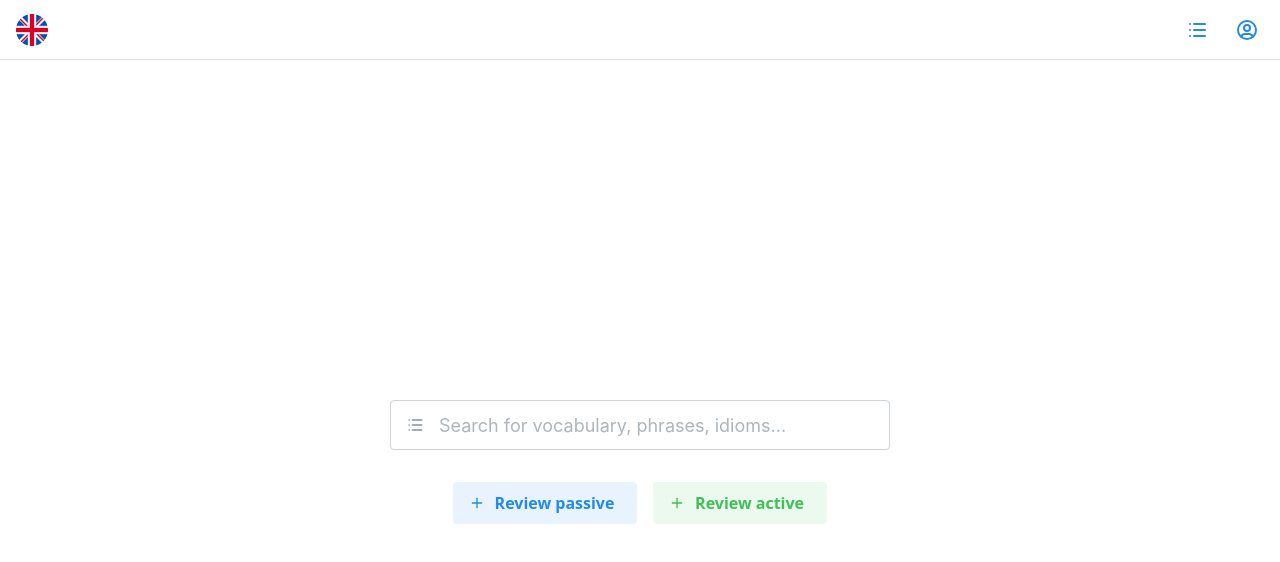
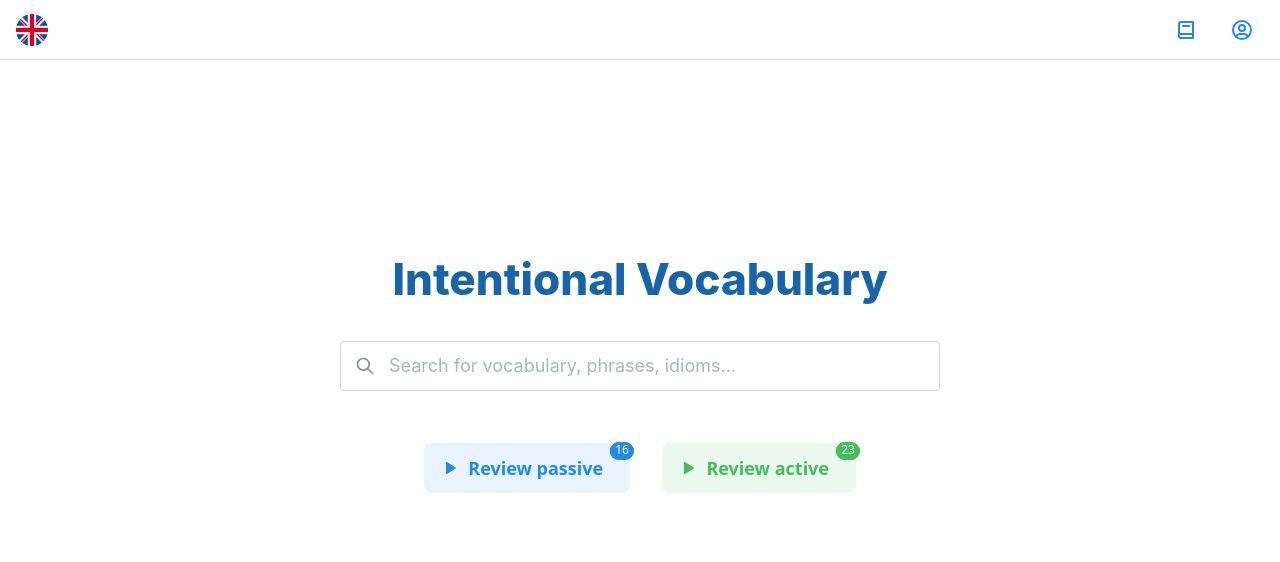
Before and after one commit to ironwolf-2000/Intentional-Vocabulary, a React (Vite) app: page / in a window 1280 px wide. Shown: the top 562 px of the page. Built offline with nearby package versions, Linux system fonts and the light colour scheme.

Commit message:
feat: create Index Page

```diff
--- a/src/pages/IndexPage/IndexPage.tsx
+++ b/src/pages/IndexPage/IndexPage.tsx
@@ -1,6 +1,6 @@
 import { type FC } from 'react';
-import { Button, Group, AppShell, Flex, TextInput, Center, ActionIcon } from '@mantine/core';
-import { IconPlus, IconList, IconUserCircle } from '@tabler/icons-react';
+import { Button, Group, AppShell, Flex, TextInput, ActionIcon, Title, Center, Indicator } from '@mantine/core';
+import { IconSearch, IconPlayerPlayFilled, IconBook2, IconUserCircle } from '@tabler/icons-react'; // Updated imports
 import languageIcon from '@/assets/united-kingdom.png';
 
 export const IndexPage: FC = () => {
@@ -9,41 +9,59 @@ export const IndexPage: FC = () => {
       <AppShell.Header>
         <Flex justify='space-between' align='center' w='100%' h='100%' px='md'>
           <img src={languageIcon} width={32} height={32} alt='Language' />
-          <Flex gap='md'>
-            <ActionIcon variant='subtle' size='lg' aria-label='Vocab list'>
-              <IconList />
+          <Group gap='sm'>
+            <ActionIcon variant='subtle' size='xl' aria-label='Vocab list'>
+              <IconBook2 />
             </ActionIcon>
-            <ActionIcon variant='subtle' size='lg' aria-label='Profile'>
+            <ActionIcon variant='subtle' size='xl' aria-label='Profile'>
               <IconUserCircle />
             </ActionIcon>
-          </Flex>
+          </Group>
         </Flex>
       </AppShell.Header>
 
       <AppShell.Main>
-        <Center h='100%' w='100%' style={{ minHeight: 'calc(100vh - 60px)' }}>
-          <Flex direction='column' align='center' gap='xl' w='100%' style={{ maxWidth: 600 }}>
-            {/* Optional title if needed, but Google-style keeps it minimal */}
-            {/* <Title ta="center" order={1}>Intentional Vocabulary</Title> */}
+        <Center h='100%' w='100%' style={{ minHeight: 'calc(100vh - 240px)' }}>
+          <Flex direction='column' align='center' gap='xl' w='100%' style={{ maxWidth: 800, height: '100%' }}>
+            <Title ta='center' order={1} c='blue.9' size={44} fw={800} tt='capitalize'>
+              Intentional Vocabulary
+            </Title>
 
-            {/* Big search bar */}
             <TextInput
               size='lg'
               placeholder='Search for vocabulary, phrases, idioms...'
               w='100%'
-              style={{ maxWidth: 500 }}
-              leftSection={<IconList size={20} />}
+              style={{ maxWidth: 600 }}
+              leftSection={<IconSearch size={20} />}
             />
 
-            {/* Two buttons below */}
-            <Group gap='md' justify='center'>
-              <Button variant='light' leftSection={<IconPlus size={16} />} color='blue' size='md'>
-                Review passive
-              </Button>
-              <Button variant='light' leftSection={<IconPlus size={16} />} color='green' size='md'>
-                Review active
-              </Button>
-            </Group>
+            {/* Push buttons to bottom */}
+            <Flex direction='column' justify='end' flex={1} w='100%' style={{ marginTop: 20 }}>
+              <Group gap='xl' justify='center'>
+                <Indicator inline label='16' size={18} color='blue' position='top-end' offset={8}>
+                  <Button
+                    variant='light'
+                    leftSection={<IconPlayerPlayFilled size={16} />}
+                    radius={8}
+                    color='blue'
+                    size='lg'
+                  >
+                    Review passive
+                  </Button>
+                </Indicator>
+                <Indicator inline label='23' size={18} color='green' position='top-end' offset={8}>
+                  <Button
+                    variant='light'
+                    leftSection={<IconPlayerPlayFilled size={16} />}
+                    radius={8}
+                    color='green'
+                    size='lg'
+                  >
+                    Review active
+                  </Button>
+                </Indicator>
+              </Group>
+            </Flex>
           </Flex>
         </Center>
       </AppShell.Main>
```
Also changed, not shown: 1 other file (tests, documents, lock files or other folders).
